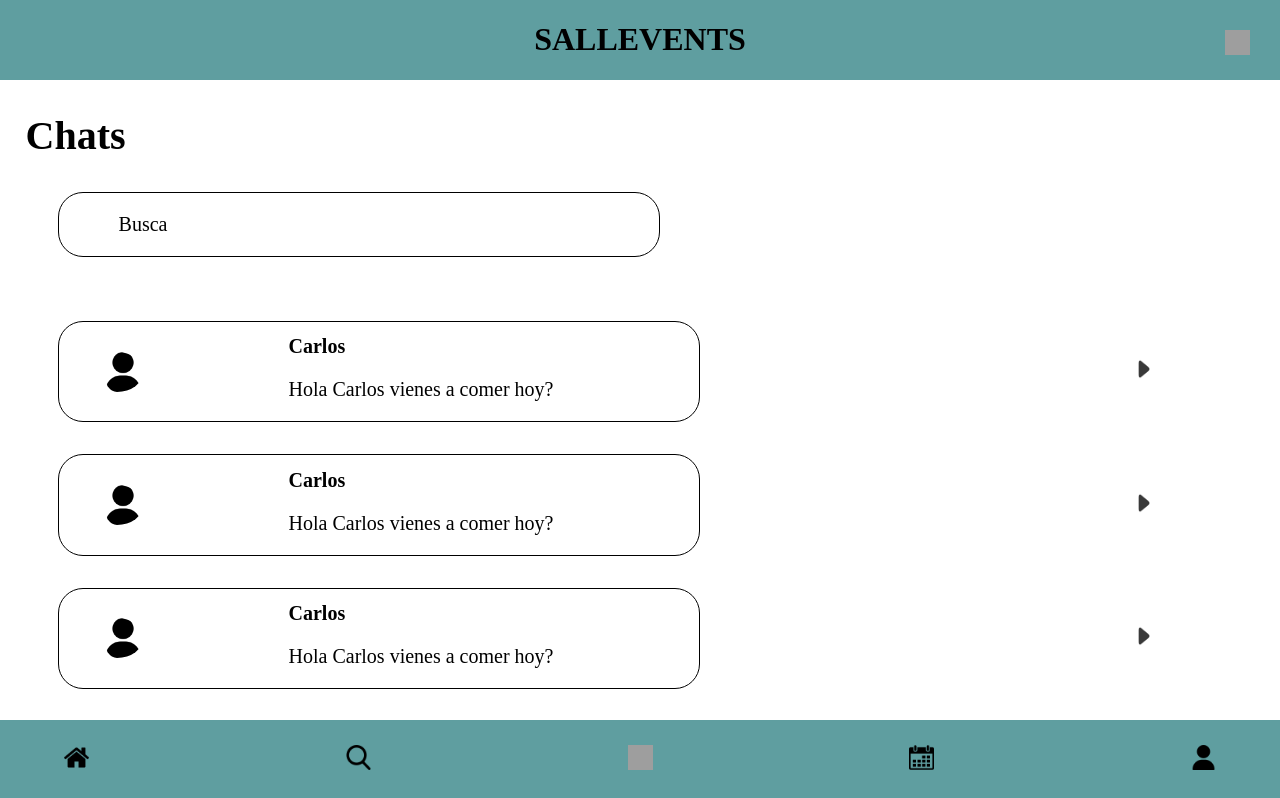
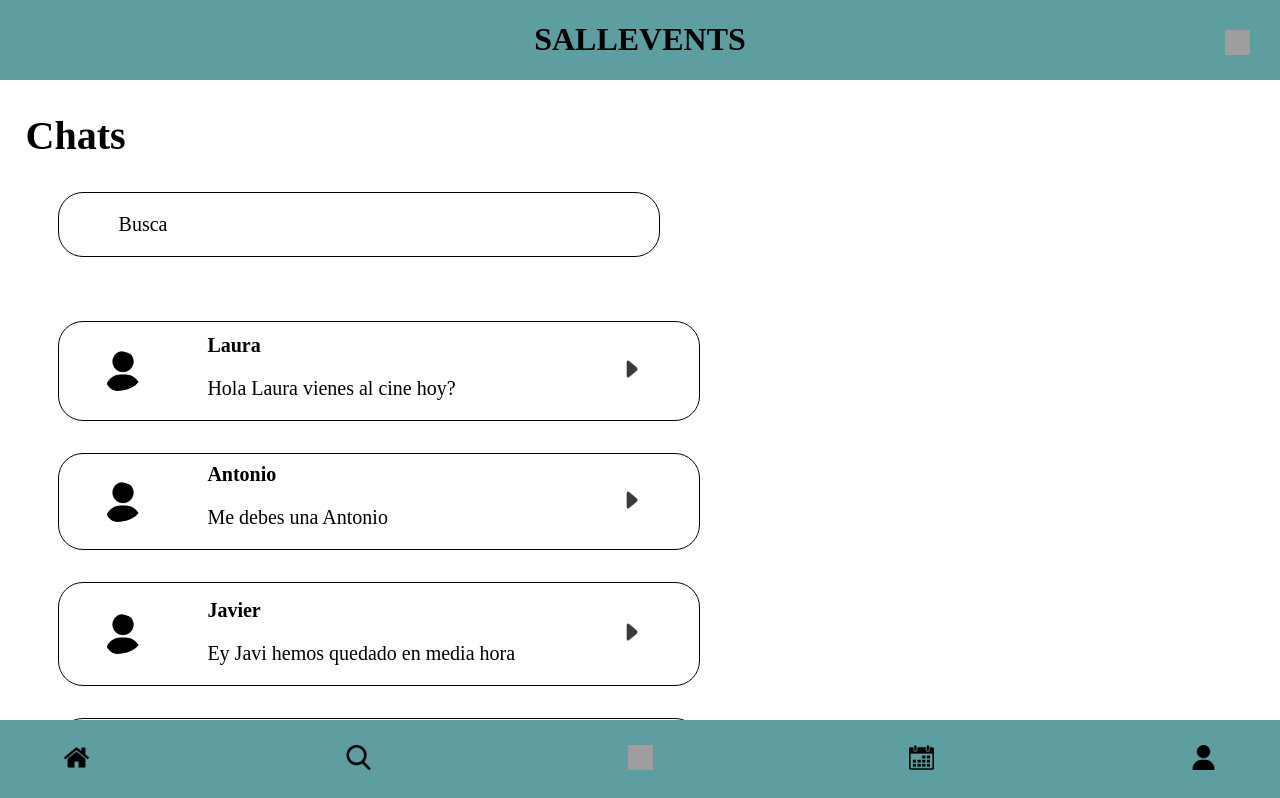
Before and after one commit to mateogalache/PWI-G03, a Vue app: page /Chats in a window 1280 px wide. Shown: the top 798 px of the page. Built offline with nearby package versions, Linux system fonts and the light colour scheme; grey boxes are pictures that could not be loaded.

Commit message:
chats arreglado

```diff
--- a/src/views/Chats.vue
+++ b/src/views/Chats.vue
@@ -18,7 +18,48 @@ import Header3 from '../components/Header3.vue';
             <div class = "BContainer">
                 <p class = "buscar">Busca</p>
             </div>
+            <div class = "PContainer">
+                <img src="src/assets/usuario.png" class = "perfil">
+                <div class="chat">
+                    <b class = "nombre">Laura</b>
+                    <p class = "mensaje">Hola Laura vienes al cine hoy?</p>
+                </div>
 
+                <div class = "Clogo">
+                    <img src="src\assets\flecha.png" class = "icon" alt="tick">
+                </div>
+            </div>
+            <div class = "PContainer">
+                <img src="src/assets/usuario.png" class = "perfil">
+                <div class="chat">
+                    <b class = "nombre">Antonio</b>
+                    <p class = "mensaje">Me debes una Antonio</p>
+                </div>
+                <div class = "Clogo">
+
+                    <a href='Chat'><img src="src\assets\flecha.png" class = "icon" alt="tick"></a>
+                </div>
+            </div>
+            <div class = "PContainer">
+                <img src="src/assets/usuario.png" class = "perfil">
+                <div class="chat">
+                    <b class = "nombre">Javier</b>
+                    <p class = "mensaje">Ey Javi hemos quedado en media hora</p>
+                </div>
+                <div class = "Clogo">
+                    <img src="src\assets\flecha.png" class = "icon" alt="tick">
+                </div>
+            </div>
+            <div class = "PContainer">
+                <img src="src/assets/usuario.png" class = "perfil">
+                <div class="chat">
+                    <b class = "nombre">Maria</b>
+                    <p class = "mensaje">Que tal estas Maria?</p>
+                </div>
+                <div class = "Clogo">
+                    <img src="src\assets\flecha.png" class = "icon" alt="tick">
+                </div>
+            </div>
             <div class = "PContainer">
                 <img src="src/assets/usuario.png" class = "perfil">
                 <div class="chat">
@@ -160,7 +201,7 @@ import Header3 from '../components/Header3.vue';
     font-size: 20px;
     }
     .chat{
-        margin: auto;
+
         font-size: 20px;
     }
     .cont{
@@ -183,10 +224,10 @@ import Header3 from '../components/Header3.vue';
         margin-right: 5%;
     }
     .Clogo{
-
-        right: 10%;
+        margin-right: 40%;
     }
     .icon{
+
         width: 20px;
         height: 20px;
     }
```
